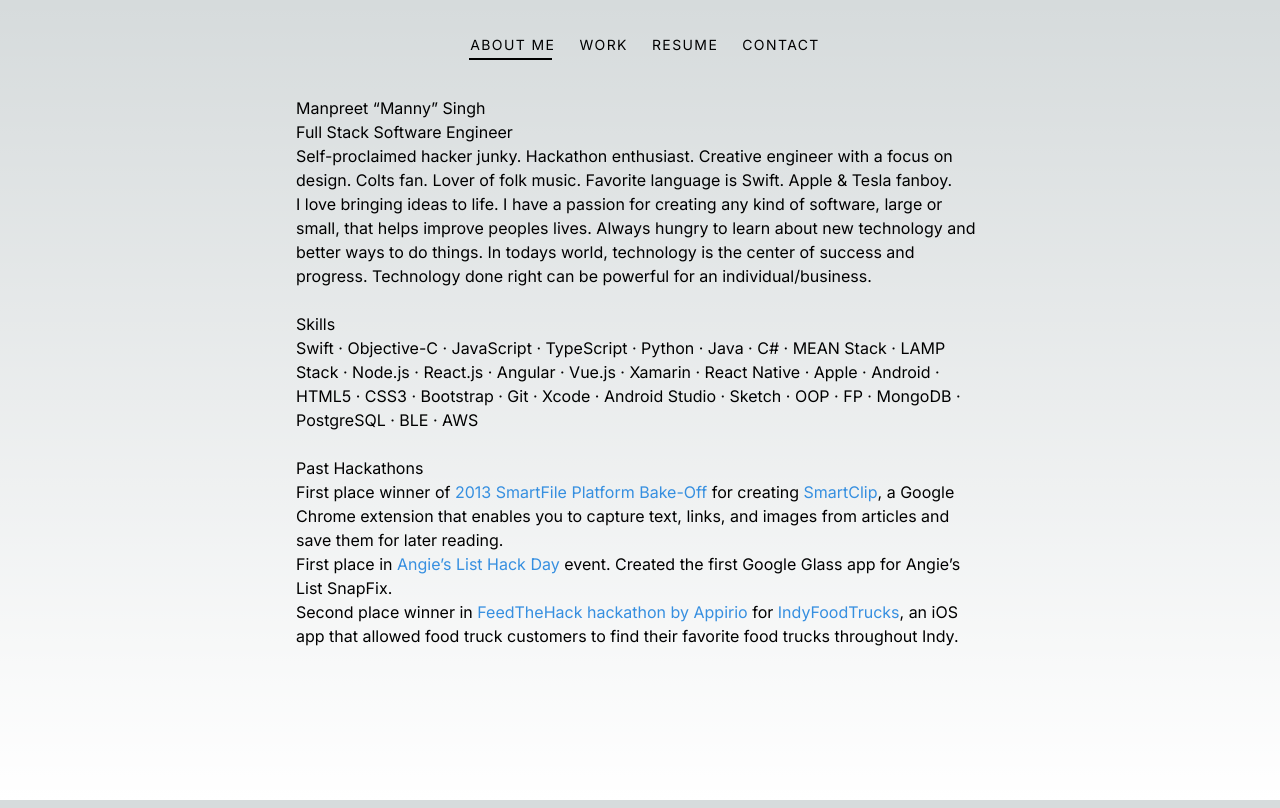
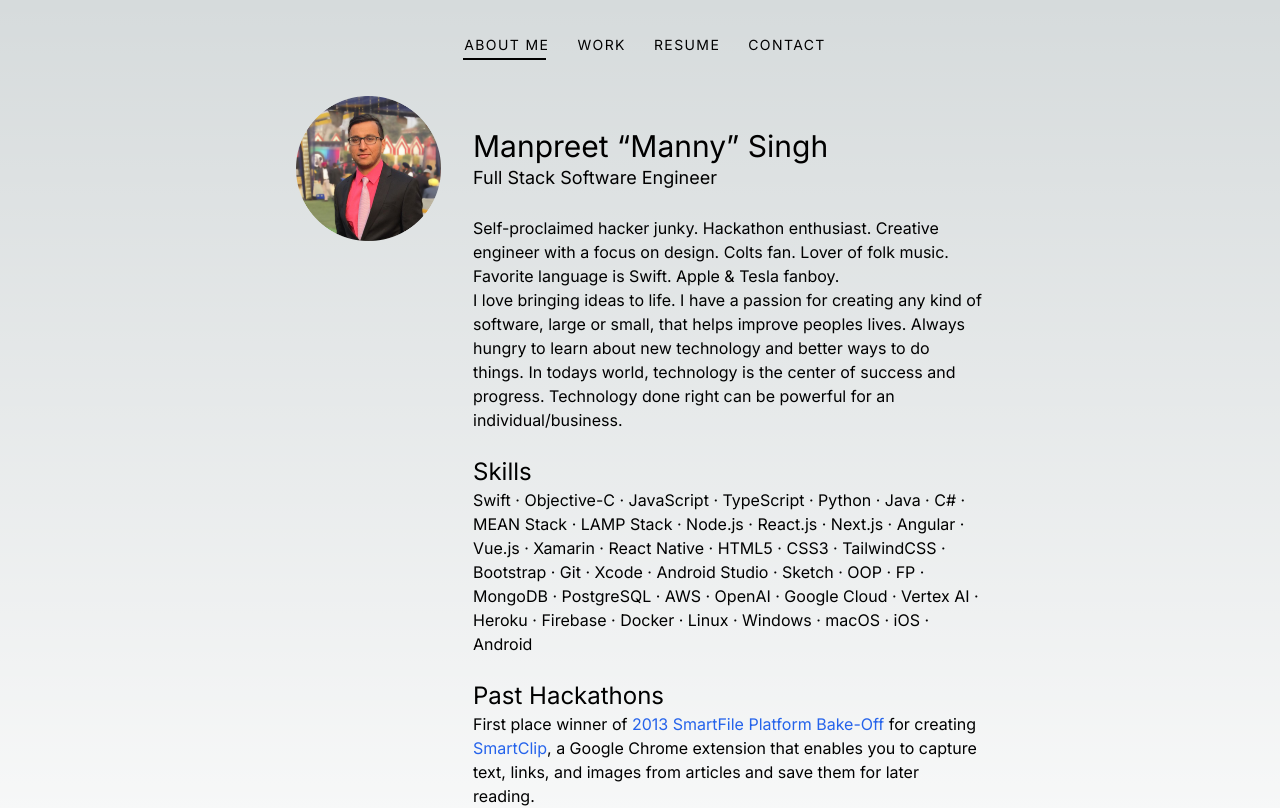
Before and after one commit to mannybatth/manny.github.io, a Next.js app: page /manny.github.io/ in a window 1280 px wide. Shown: the top 808 px of the page. Built offline with nearby package versions, Linux system fonts and the light colour scheme.

Commit message:
updates to about me page

```diff
--- a/app/contact/page.tsx
+++ b/app/contact/page.tsx
@@ -4,7 +4,7 @@ import { REPO_PREFIX } from '../constants';
 export default function Contact() {
     return (
         <div className="flex flex-col text-center pt-16 px-4">
-            <h1 className="text-4xl">Get in contact with me</h1>
+            <h1>Get in contact with me</h1>
             <div className="flex flex-col items-center justify-center space-y-4 m-8 mb-12">
                 <div>317-224-5337</div>
                 <div>
--- a/app/globals.css
+++ b/app/globals.css
@@ -1,4 +1,20 @@
 @tailwind base;
+
+@layer base {
+    h1 {
+        @apply text-3xl;
+    }
+    h2 {
+        @apply text-2xl;
+    }
+    h3 {
+        @apply text-lg;
+    }
+    main a {
+        @apply text-blue-600 no-underline;
+    }
+}
+
 @tailwind components;
 @tailwind utilities;
 
@@ -19,14 +35,6 @@
 body {
     color: rgb(var(--foreground-rgb));
     background: linear-gradient(to bottom, transparent, rgb(var(--background-end-rgb))) rgb(var(--background-start-rgb));
-}
-
-main a {
-    color: #368fe0;
-    text-decoration: none;
-    outline: 0;
-    border: 0;
-    outline: 0;
 }
 
 main a:hover {
--- a/app/navigation.tsx
+++ b/app/navigation.tsx
@@ -13,7 +13,7 @@ export default function Navigation() {
             {/* <a href="/" className="block mx-auto w-22 h-20 navIcon">
                         <Image src={`${REPO_PREFIX}/images/about-me-icon.png`} alt={''} width={100} height={100} />
                     </a> */}
-            <ul className="flex flex-row items-center justify-center p-0 m-auto list-none space-x-6">
+            <ul className="flex flex-row items-center justify-center p-0 m-auto list-none space-x-7">
                 <li className="uppercase tracking-widest mr-7.5 first:ml-2.5 last:mr-0">
                     <a
                         className={`inline-block leading-[50px] hover:no-underline hoverLine ${
--- a/app/page.tsx
+++ b/app/page.tsx
@@ -1,32 +1,44 @@
+import Image from 'next/image';
+import { REPO_PREFIX } from './constants';
+
 export default function AboutMeHome() {
     return (
-        <div className="flex flex-col px-4">
+        <div className="flex flex-col px-4 space-y-8 sm:space-x-8 sm:flex-row pb-10">
+            <div className="flex-none flex justify-center">
+                <div>
+                    <Image src={`${REPO_PREFIX}/images/pic.png`} width={145} height={145} alt="Manny" />
+                </div>
+            </div>
+            <div className="flex-1">
                 <h1>Manpreet “Manny” Singh</h1>
-            <h4>Full Stack Software Engineer</h4>
+                <h3>Full Stack Software Engineer</h3>
 
+                <br />
                 <p>
-                Self-proclaimed hacker junky. Hackathon enthusiast. Creative engineer with a focus on design. Colts fan.
-                Lover of folk music. Favorite language is Swift. Apple & Tesla fanboy.
+                    Self-proclaimed hacker junky. Hackathon enthusiast. Creative engineer with a focus on design. Colts
+                    fan. Lover of folk music. Favorite language is Swift. Apple & Tesla fanboy.
                 </p>
 
                 <p>
-                I love bringing ideas to life. I have a passion for creating any kind of software, large or small, that
-                helps improve peoples lives. Always hungry to learn about new technology and better ways to do things.
-                In todays world, technology is the center of success and progress. Technology done right can be powerful
-                for an individual/business.
+                    I love bringing ideas to life. I have a passion for creating any kind of software, large or small,
+                    that helps improve peoples lives. Always hungry to learn about new technology and better ways to do
+                    things. In todays world, technology is the center of success and progress. Technology done right can
+                    be powerful for an individual/business.
                 </p>
 
                 <br />
-            <h4>Skills</h4>
+                <h2>Skills</h2>
 
                 <p>
-                Swift · Objective-C · JavaScript · TypeScript · Python · Java · C# · MEAN Stack · LAMP Stack · Node.js ·
-                React.js · Angular · Vue.js · Xamarin · React Native · Apple · Android · HTML5 · CSS3 · Bootstrap · Git
-                · Xcode · Android Studio · Sketch · OOP · FP · MongoDB · PostgreSQL · BLE · AWS
+                    Swift · Objective-C · JavaScript · TypeScript · Python · Java · C# · MEAN Stack · LAMP Stack ·
+                    Node.js · React.js · Next.js · Angular · Vue.js · Xamarin · React Native · HTML5 · CSS3 ·
+                    TailwindCSS · Bootstrap · Git · Xcode · Android Studio · Sketch · OOP · FP · MongoDB · PostgreSQL ·
+                    AWS · OpenAI · Google Cloud · Vertex AI · Heroku · Firebase · Docker · Linux · Windows · macOS · iOS
+                    · Android
                 </p>
 
                 <br />
-            <h4>Past Hackathons</h4>
+                <h2>Past Hackathons</h2>
 
                 <ul>
                     <li>
@@ -41,8 +53,8 @@ export default function AboutMeHome() {
                         <a href="/#/projects/58f4c0f11915100c44de8b3b" target="_blank">
                             SmartClip
                         </a>
-                    , a Google Chrome extension that enables you to capture text, links, and images from articles and
-                    save them for later reading.
+                        , a Google Chrome extension that enables you to capture text, links, and images from articles
+                        and save them for later reading.
                     </li>
                     <li>
                         First place in{' '}
@@ -66,9 +78,11 @@ export default function AboutMeHome() {
                         <a href="https://github.com/likebeats/IndyFoodTruck-iOS" target="_blank">
                             IndyFoodTrucks
                         </a>
-                    , an iOS app that allowed food truck customers to find their favorite food trucks throughout Indy.
+                        , an iOS app that allowed food truck customers to find their favorite food trucks throughout
+                        Indy.
                     </li>
                 </ul>
             </div>
+        </div>
     );
 }
```
Lines whose indentation alone changed are shown as unchanged.
